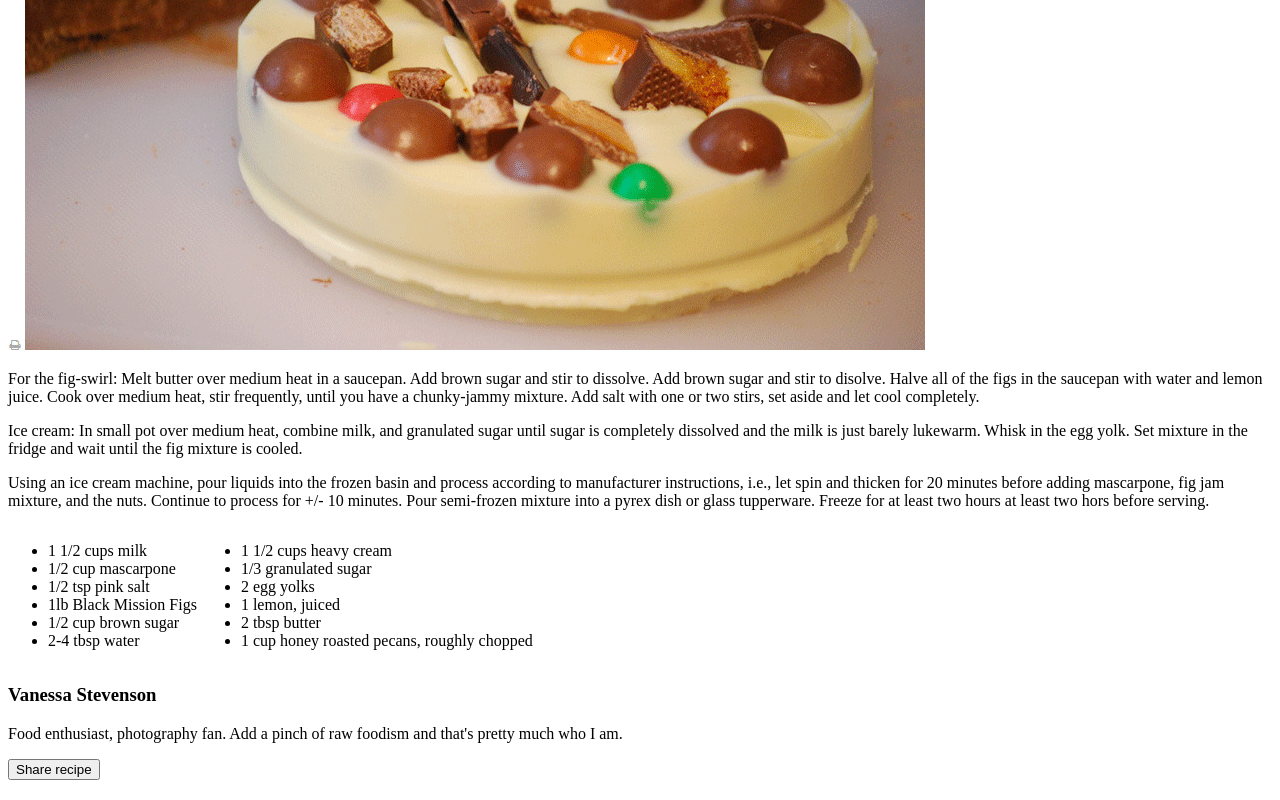
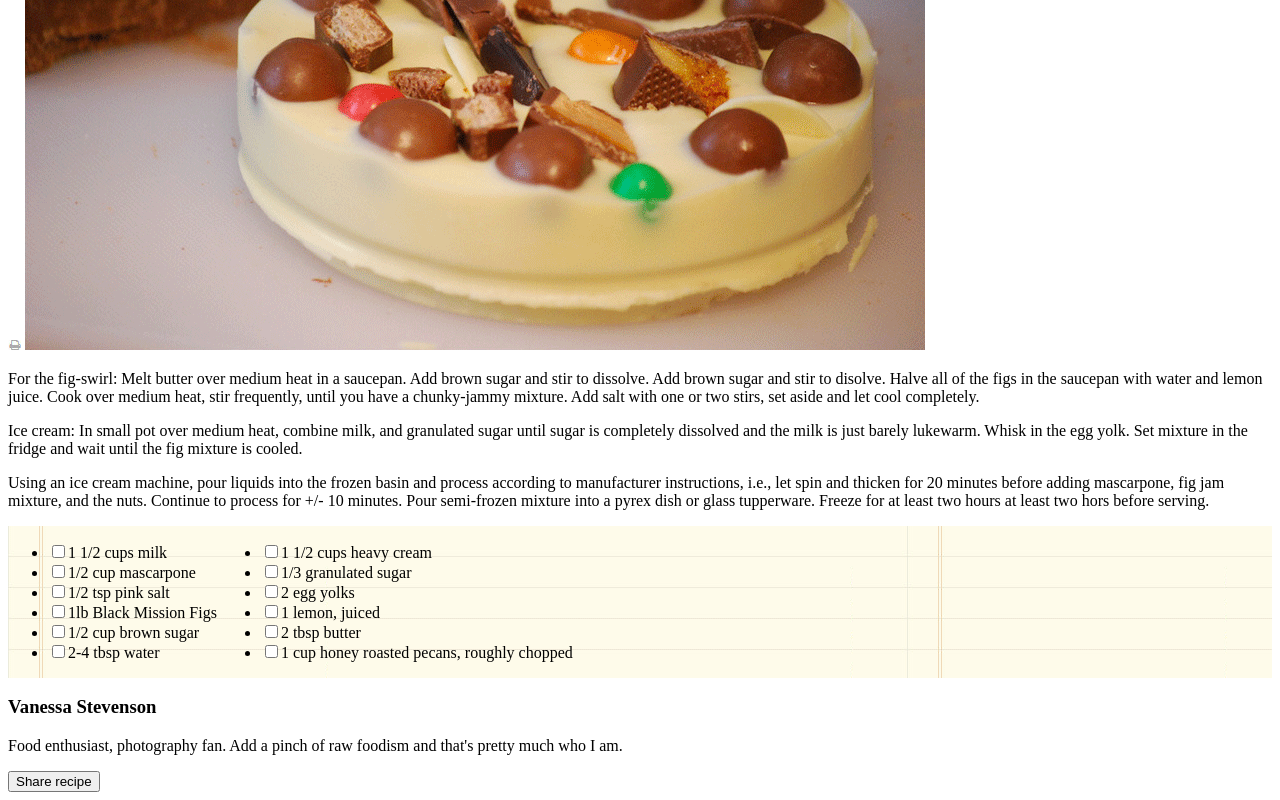
Before and after one commit to Sanderson239/chocolate-pizza, a plain HTML site: page index.html in a window 1280 px wide. Shown: the part 494-1294 px from the top of the page. Drawn offline with Linux system fonts and the light colour scheme.

Commit message:
added checkboxes

```diff
--- a/index.html
+++ b/index.html
@@ -1,6 +1,7 @@
 <!DOCTYPE html>
 <html>
   <head>
+    <link rel="stylesheet" type="text/css" href="reset.css"/>
     <link rel="stylesheet" type="text/css" href="style.css"/>
     <meta charset="utf-8">
     <title></title>
@@ -12,7 +13,7 @@
         <h1 id = "Delicious">Delicious</h1>
         <h2 id = "faint-font">THE BEST FOOD BLOG ON THE WEB</h2>
       </div>
-      <div id="social-nav">
+      <nav id="social-nav">
         <ul>
           <li class="logos"><a href="#"><img src="img/fb-icon.png" alt="facebook icon"/></a></li>
           <li class="logos"><a href="#"><img src="img/twit-icon.png" alt="twitter icon"</a></li>
@@ -21,7 +22,7 @@
           <li class="logos"><a href="#"><img src="img/flic-icon.png" alt="flic icon"/></a></li>
           <li class="logos"><a href="#"><img src="img/pint-icon.png" alt="pintrist icon"/></a></li>
         </ul>
-      </div>
+      </nav>
     </header>
     <main>
       <section>
@@ -43,21 +44,21 @@
 
         <div id="list">
           <ul class="ingredients">
-            <li>1 1/2 cups milk</li>
-            <li>1/2 cup mascarpone</li>
-            <li>1/2 tsp pink salt</li>
-            <li>1lb Black Mission Figs</li>
-            <li>1/2 cup brown sugar</li>
-            <li>2-4 tbsp water</li>
+            <li><input type="checkbox">1 1/2 cups milk</li>
+            <li><input type="checkbox">1/2 cup mascarpone</li>
+            <li><input type="checkbox">1/2 tsp pink salt</li>
+            <li><input type="checkbox">1lb Black Mission Figs</li>
+            <li><input type="checkbox">1/2 cup brown sugar</li>
+            <li><input type="checkbox">2-4 tbsp water</li>
           </ul>
 
           <ul class="ingredients">
-            <li>1 1/2 cups heavy cream</li>
-            <li>1/3 granulated sugar</li>
-            <li>2 egg yolks</li>
-            <li>1 lemon, juiced</li>
-            <li>2 tbsp butter</li>
-            <li>1 cup honey roasted pecans, roughly chopped</li>
+            <li><input type="checkbox">1 1/2 cups heavy cream</li>
+            <li><input type="checkbox">1/3 granulated sugar</li>
+            <li><input type="checkbox">2 egg yolks</li>
+            <li><input type="checkbox">1 lemon, juiced</li>
+            <li><input type="checkbox">2 tbsp butter</li>
+            <li><input type="checkbox">1 cup honey roasted pecans, roughly chopped</li>
           </ul>
         </div>
         <div id="credits">
--- a/style.css
+++ b/style.css
@@ -39,6 +39,10 @@ header {
   display: inline-block;
 }
 
+#list {
+  background-image: url("img/list-bg.png");
+}
+
 #list ul {
   display: inline-block;
   padding 0px;
```
Also changed, not shown: reset.css (added).
